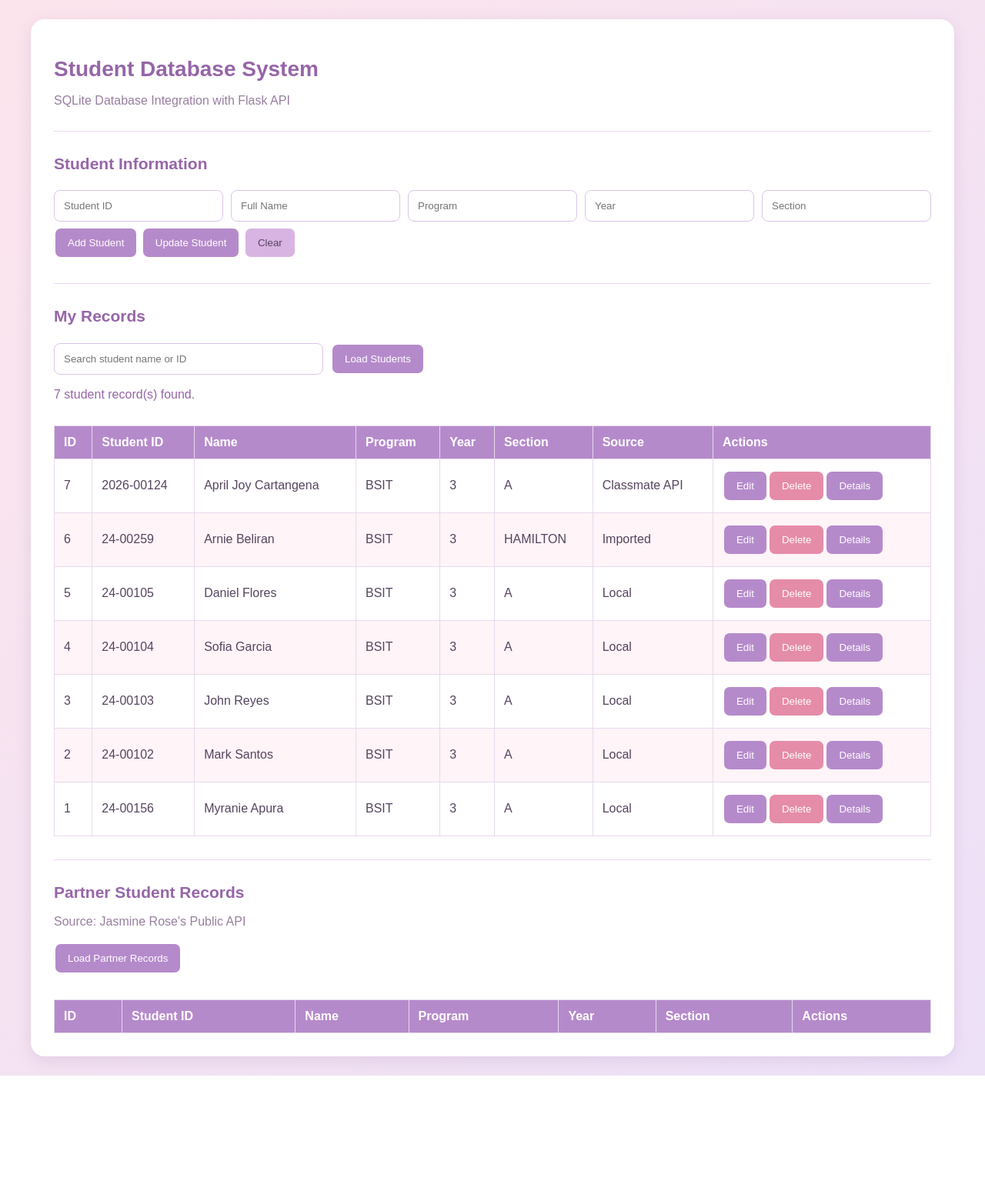
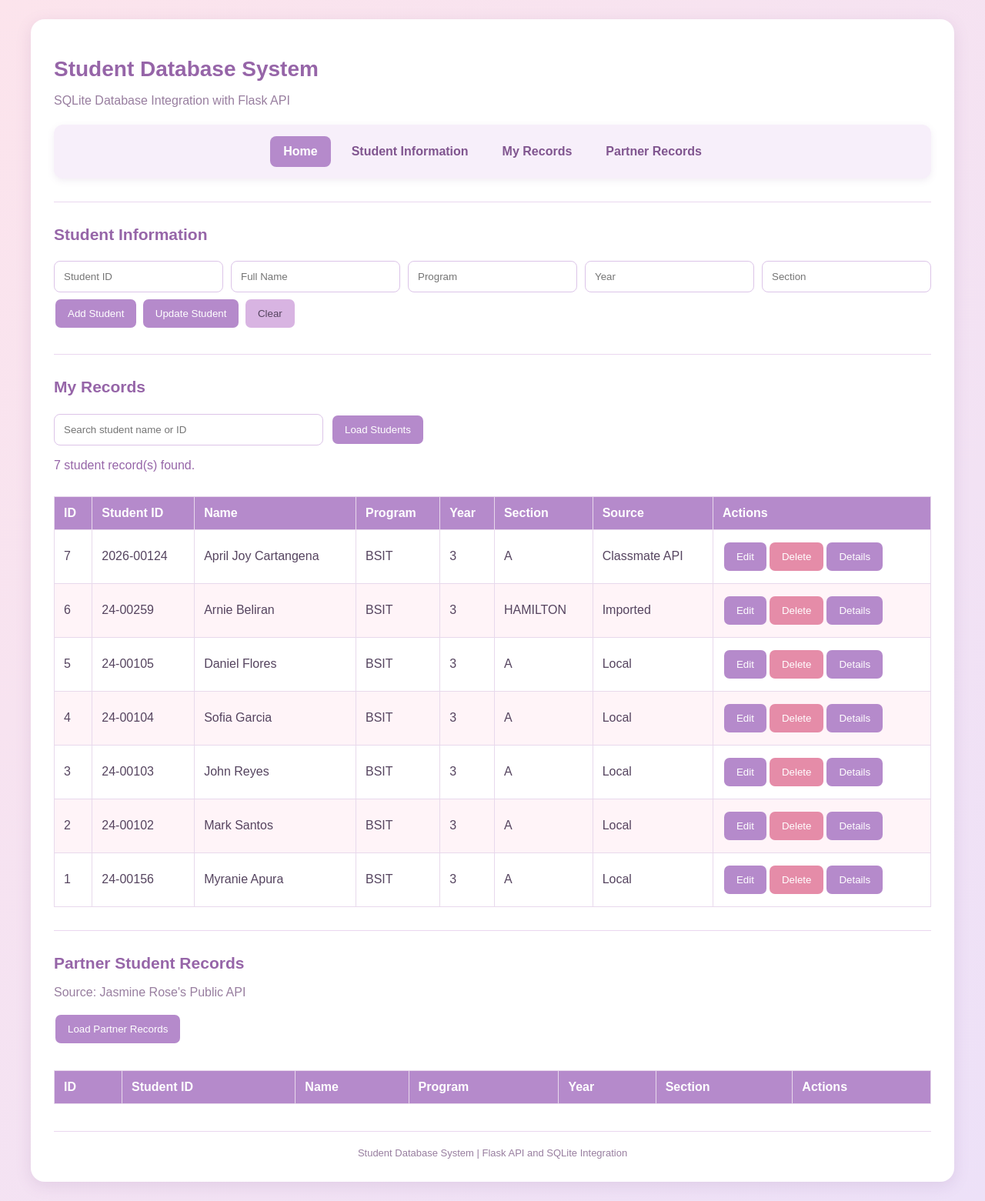
Before and after one commit to apuramyranie620-svg/myranie-arch, a Flask app: page / in a window 1280 px wide. Shown: the whole page at 77% size. Before the commit the page ends 1398 px from the top, so only its background shows below. Run offline with Flask 3, Linux system fonts and the light colour scheme; data comes from the database, SQL or seed files in the repository; lists and menus that the app fills with data are empty.

Commit message:
Finalize student database navigation and API integration

```diff
--- a/templates/index.html
+++ b/templates/index.html
@@ -9,6 +9,10 @@
     <style>
         * {
             box-sizing: border-box;
+        }
+
+        html {
+            scroll-behavior: smooth;
         }
 
         body {
@@ -51,11 +55,45 @@
             margin: 30px 0;
         }
 
+        /* NAVIGATION */
+
+        .navbar {
+            display: flex;
+            flex-wrap: wrap;
+            justify-content: center;
+            gap: 10px;
+            background: #F7EFFA;
+            padding: 15px;
+            border-radius: 12px;
+            margin: 22px 0;
+            position: sticky;
+            top: 10px;
+            z-index: 100;
+            box-shadow: 0 3px 10px rgba(130, 90, 150, 0.10);
+        }
+
+        .navbar a {
+            text-decoration: none;
+            color: #80558F;
+            font-weight: bold;
+            padding: 11px 17px;
+            border-radius: 8px;
+            transition: 0.3s;
+        }
+
+        .navbar a:hover,
+        .navbar a.active {
+            background: #B58ACB;
+            color: white;
+        }
+
         .section-box {
             margin-top: 25px;
+            scroll-margin-top: 100px;
         }
 
-        .form-area, .search-area {
+        .form-area,
+        .search-area {
             display: flex;
             flex-wrap: wrap;
             gap: 10px;
@@ -89,6 +127,11 @@
 
         button:hover {
             background: #9665A8;
+        }
+
+        button:disabled {
+            opacity: 0.6;
+            cursor: not-allowed;
         }
 
         .delete-btn {
@@ -170,6 +213,15 @@
             max-width: 350px;
         }
 
+        .footer {
+            text-align: center;
+            margin-top: 35px;
+            padding-top: 20px;
+            border-top: 1px solid #EAD7EF;
+            color: #987E9F;
+            font-size: 13px;
+        }
+
         @media (max-width: 600px) {
             body {
                 padding: 10px;
@@ -190,57 +242,122 @@
             input {
                 width: 100%;
             }
+
+            .navbar {
+                position: static;
+                flex-direction: column;
+                text-align: center;
+            }
+
+            .navbar a {
+                display: block;
+            }
         }
     </style>
 </head>
 
 <body>
-<div class="container">
 
-    <h1>Student Database System</h1>
-    <p class="subtitle">SQLite Database Integration with Flask API</p>
+<div class="container" id="home">
+
+    <!-- HEADER -->
+
+    <header>
+        <h1>Student Database System</h1>
+        <p class="subtitle">
+            SQLite Database Integration with Flask API
+        </p>
+    </header>
+
+    <!-- NAVIGATION BAR -->
+
+    <nav class="navbar">
+        <a href="#home" class="active">Home</a>
+        <a href="#studentInfo">Student Information</a>
+        <a href="#myRecords">My Records</a>
+        <a href="#partnerRecords">Partner Records</a>
+    </nav>
 
     <hr>
 
     <!-- STUDENT INFORMATION -->
-    <div class="section-box">
+
+    <div class="section-box" id="studentInfo">
+
         <h2>Student Information</h2>
 
         <div class="form-area">
-            <input type="text" id="student_id" placeholder="Student ID">
-            <input type="text" id="name" placeholder="Full Name">
-            <input type="text" id="program" placeholder="Program">
-            <input type="number" id="year" placeholder="Year" min="1">
-            <input type="text" id="section" placeholder="Section">
+
+            <input
+                type="text"
+                id="student_id"
+                placeholder="Student ID"
+            >
+
+            <input
+                type="text"
+                id="name"
+                placeholder="Full Name"
+            >
+
+            <input
+                type="text"
+                id="program"
+                placeholder="Program"
+            >
+
+            <input
+                type="number"
+                id="year"
+                placeholder="Year"
+                min="1"
+            >
+
+            <input
+                type="text"
+                id="section"
+                placeholder="Section"
+            >
+
         </div>
 
         <button onclick="addStudent()">Add Student</button>
+
         <button onclick="updateStudent()">Update Student</button>
+
         <button class="clear-btn" onclick="clearForm()">Clear</button>
 
         <p id="formMessage" class="message"></p>
+
     </div>
 
     <hr>
 
     <!-- MY RECORDS -->
-    <div class="section-box">
+
+    <div class="section-box" id="myRecords">
+
         <h2>My Records</h2>
 
         <div class="search-area">
+
             <input
                 type="text"
                 id="search"
                 placeholder="Search student name or ID"
                 oninput="loadStudents()"
             >
+
             <button onclick="loadStudents()">Load Students</button>
+
         </div>
 
         <p id="myMessage" class="message"></p>
 
         <div class="table-container">
+
             <table>
+
                 <thead>
                     <tr>
                         <th>ID</th>
@@ -253,29 +370,39 @@
                         <th>Actions</th>
                     </tr>
                 </thead>
+
                 <tbody id="studentList"></tbody>
+
             </table>
+
         </div>
 
         <div id="localDetails" class="details" hidden></div>
+
     </div>
 
     <hr>
 
     <!-- PARTNER STUDENT RECORDS -->
-    <div class="section-box">
+
+    <div class="section-box" id="partnerRecords">
+
         <h2>Partner Student Records</h2>
 
         <p class="subtitle">
             Source: Jasmine Rose's Public API
         </p>
 
-        <button onclick="loadClassmate()">Load Partner Records</button>
+        <button onclick="loadClassmate()">
+            Load Partner Records
+        </button>
 
         <p id="remoteMessage" class="message"></p>
 
         <div class="table-container">
+
             <table>
+
                 <thead>
                     <tr>
                         <th>ID</th>
@@ -287,16 +414,27 @@
                         <th>Actions</th>
                     </tr>
                 </thead>
+
                 <tbody id="classmateList"></tbody>
+
             </table>
+
         </div>
 
         <div id="remoteDetails" class="details" hidden></div>
+
+    </div>
+
+    <!-- FOOTER -->
+
+    <div class="footer">
+        Student Database System | Flask API and SQLite Integration
     </div>
 
 </div>
 
 <script>
+
 // ==========================================
 // GLOBAL VARIABLES
 // ==========================================
@@ -315,24 +453,44 @@ function createCell(value) {
     return cell;
 }
 
+
 function normalizeStudent(student) {
     return {
         id: student.id ?? null,
+
         student_id: student.student_id ?? "",
-        name: student.name ?? student.full_name ?? student.student_name ?? "",
-        program: student.program ?? student.course ?? "",
-        year: student.year ?? student.year_level ?? "",
+
+        name:
+            student.name ??
+            student.full_name ??
+            student.student_name ??
+            "",
+
+        program:
+            student.program ??
+            student.course ??
+            "",
+
+        year:
+            student.year ??
+            student.year_level ??
+            "",
+
         section: student.section ?? "",
+
         source: student.source ?? "Local"
     };
 }
 
+
 function showDetails(box, student, title) {
+
     box.hidden = false;
     box.replaceChildren();
 
     const heading = document.createElement("h3");
     heading.textContent = title;
+
     box.appendChild(heading);
 
     const fields = [
@@ -346,25 +504,36 @@ function showDetails(box, student, title) {
     ];
 
     fields.forEach(([label, value]) => {
+
         const p = document.createElement("p");
+
         p.textContent = label + ": " + (value ?? "-");
+
         box.appendChild(p);
+
     });
+
 }
 
 
 // ==========================================
-// GET FORM DATA
+// FORM DATA
 // ==========================================
 
 function getFormData() {
+
     return {
         student_id: document.getElementById("student_id").value.trim(),
+
         name: document.getElementById("name").value.trim(),
+
         program: document.getElementById("program").value.trim(),
+
         year: document.getElementById("year").value,
+
         section: document.getElementById("section").value.trim()
     };
+
 }
 
 
@@ -373,6 +542,7 @@ function getFormData() {
 // ==========================================
 
 function validateForm(data) {
+
     if (
         !data.student_id ||
         !data.name ||
@@ -393,7 +563,9 @@ function validateForm(data) {
     }
 
     data.year = Number(data.year);
+
     return true;
+
 }
 
 
@@ -402,17 +574,23 @@ function validateForm(data) {
 // ==========================================
 
 async function addStudent() {
+
     const data = getFormData();
 
     if (!validateForm(data)) return;
 
     try {
+
         const response = await fetch("/api/students", {
+
             method: "POST",
+
             headers: {
                 "Content-Type": "application/json"
             },
+
             body: JSON.stringify(data)
+
         });
 
         const result = await response.json();
@@ -425,11 +603,15 @@ async function addStudent() {
             result.message || "Student added successfully.";
 
         clearForm();
+
         await loadStudents();
 
     } catch (error) {
+
         alert(error.message);
+
     }
+
 }
 
 
@@ -438,11 +620,15 @@ async function addStudent() {
 // ==========================================
 
 async function loadStudents() {
+
     const list = document.getElementById("studentList");
+
     const message = document.getElementById("myMessage");
 
     try {
+
         const response = await fetch("/api/students");
+
         const students = await response.json();
 
         if (!response.ok) {
@@ -459,16 +645,26 @@ async function loadStudents() {
             .value.toLowerCase().trim();
 
         const filtered = students.filter(student => {
+
             return (
-                String(student.name ?? "").toLowerCase().includes(search) ||
-                String(student.student_id ?? "").toLowerCase().includes(search) ||
-                String(student.program ?? "").toLowerCase().includes(search)
+
+                String(student.name ?? "")
+                    .toLowerCase().includes(search) ||
+
+                String(student.student_id ?? "")
+                    .toLowerCase().includes(search) ||
+
+                String(student.program ?? "")
+                    .toLowerCase().includes(search)
+
             );
+
         });
 
         list.replaceChildren();
 
         filtered.forEach(student => {
+
             const row = document.createElement("tr");
 
             [
@@ -480,23 +676,35 @@ async function loadStudents() {
                 student.section,
                 student.source || "Local"
             ].forEach(value => {
+
                 row.appendChild(createCell(value));
+
             });
 
             const actionCell = document.createElement("td");
 
             const editButton = document.createElement("button");
+
             editButton.textContent = "Edit";
+
             editButton.onclick = () => editStudent(student.id);
 
+
             const deleteButton = document.createElement("button");
+
             deleteButton.textContent = "Delete";
+
             deleteButton.className = "delete-btn";
+
             deleteButton.onclick = () => deleteStudent(student.id);
 
+
             const detailsButton = document.createElement("button");
+
             detailsButton.textContent = "Details";
+
             detailsButton.onclick = () => showLocalDetails(student.id);
+
 
             actionCell.append(
                 editButton,
@@ -505,17 +713,24 @@ async function loadStudents() {
             );
 
             row.appendChild(actionCell);
+
             list.appendChild(row);
+
         });
 
         message.textContent =
             filtered.length + " student record(s) found.";
 
     } catch (error) {
+
         console.error("Retrieve Error:", error);
+
         message.textContent = error.message;
+
         list.replaceChildren();
+
     }
+
 }
 
 
@@ -524,8 +739,11 @@ async function loadStudents() {
 // ==========================================
 
 async function editStudent(id) {
+
     try {
+
         const response = await fetch("/api/students/" + id);
+
         const student = await response.json();
 
         if (!response.ok) {
@@ -534,23 +752,34 @@ async function editStudent(id) {
 
         selectedId = student.id;
 
-        document.getElementById("student_id").value = student.student_id;
-        document.getElementById("name").value = student.name;
-        document.getElementById("program").value = student.program;
-        document.getElementById("year").value = student.year;
-        document.getElementById("section").value = student.section;
+        document.getElementById("student_id").value =
+            student.student_id;
+
+        document.getElementById("name").value =
+            student.name;
+
+        document.getElementById("program").value =
+            student.program;
+
+        document.getElementById("year").value =
+            student.year;
+
+        document.getElementById("section").value =
+            student.section;
 
         document.getElementById("formMessage").textContent =
             "Editing student: " + student.name;
 
-        window.scrollTo({
-            top: 0,
+        document.getElementById("studentInfo").scrollIntoView({
             behavior: "smooth"
         });
 
     } catch (error) {
+
         alert(error.message);
+
     }
+
 }
 
 
@@ -559,9 +788,13 @@ async function editStudent(id) {
 // ==========================================
 
 async function updateStudent() {
+
     if (selectedId === null) {
+
         alert("Please select a student to edit first.");
+
         return;
+
     }
 
     const data = getFormData();
@@ -569,13 +802,16 @@ async function updateStudent() {
     if (!validateForm(data)) return;
 
     try {
+
         const response = await fetch(
             "/api/students/" + selectedId,
             {
                 method: "PUT",
+
                 headers: {
                     "Content-Type": "application/json"
                 },
+
                 body: JSON.stringify(data)
             }
         );
@@ -590,11 +826,15 @@ async function updateStudent() {
             result.message || "Student updated successfully.";
 
         clearForm();
+
         await loadStudents();
 
     } catch (error) {
+
         alert(error.message);
+
     }
+
 }
 
 
@@ -603,11 +843,13 @@ async function updateStudent() {
 // ==========================================
 
 async function deleteStudent(id) {
+
     if (!confirm("Are you sure you want to delete this student?")) {
         return;
     }
 
     try {
+
         const response = await fetch(
             "/api/students/" + id,
             {
@@ -631,8 +873,11 @@ async function deleteStudent(id) {
         await loadStudents();
 
     } catch (error) {
+
         alert(error.message);
+
     }
+
 }
 
 
@@ -641,15 +886,21 @@ async function deleteStudent(id) {
 // ==========================================
 
 function clearForm() {
+
     document.getElementById("student_id").value = "";
+
     document.getElementById("name").value = "";
+
     document.getElementById("program").value = "";
+
     document.getElementById("year").value = "";
+
     document.getElementById("section").value = "";
 
     selectedId = null;
 
     document.getElementById("formMessage").textContent = "";
+
 }
 
 
@@ -658,21 +909,31 @@ function clearForm() {
 // ==========================================
 
 async function showLocalDetails(id) {
+
     const box = document.getElementById("localDetails");
 
     try {
+
         const response = await fetch("/api/students/" + id);
+
         const student = await response.json();
 
         if (!response.ok) {
             throw new Error(student.error || "Student not found.");
         }
 
-        showDetails(box, student, "My Student Details");
+        showDetails(
+            box,
+            student,
+            "My Student Details"
+        );
 
     } catch (error) {
+
         alert(error.message);
+
     }
+
 }
 
 
@@ -681,15 +942,21 @@ async function showLocalDetails(id) {
 // ==========================================
 
 async function loadClassmate() {
+
     const list = document.getElementById("classmateList");
+
     const message = document.getElementById("remoteMessage");
 
     message.textContent = "Connecting to Jasmine's API...";
+
     list.replaceChildren();
+
     remoteStudents = [];
 
     try {
+
         const response = await fetch("/api/classmate/students");
+
         const data = await response.json();
 
         if (!response.ok) {
@@ -705,12 +972,17 @@ async function loadClassmate() {
         remoteStudents = data;
 
         if (data.length === 0) {
+
             message.textContent = "No partner records found.";
+
             return;
+
         }
 
         data.forEach((student, index) => {
+
             const normalized = normalizeStudent(student);
+
             const row = document.createElement("tr");
 
             [
@@ -721,34 +993,50 @@ async function loadClassmate() {
                 normalized.year,
                 normalized.section
             ].forEach(value => {
+
                 row.appendChild(createCell(value));
+
             });
 
             const actionCell = document.createElement("td");
 
             const detailsButton = document.createElement("button");
+
             detailsButton.textContent = "View Details";
+
             detailsButton.onclick = () => showRemoteDetails(index);
 
+
             const saveButton = document.createElement("button");
+
             saveButton.textContent = "Save to My Database";
+
             saveButton.className = "save-btn";
+
             saveButton.onclick = () => savePartnerRecord(index);
 
+
             actionCell.append(detailsButton, saveButton);
+
             row.appendChild(actionCell);
+
             list.appendChild(row);
+
         });
 
         message.textContent =
             data.length + " partner record(s) retrieved successfully.";
 
     } catch (error) {
+
         message.textContent = "Failed to fetch: " + error.message;
+
         list.replaceChildren();
 
         console.error("Partner API Error:", error);
+
     }
+
 }
 
 
@@ -757,11 +1045,15 @@ async function loadClassmate() {
 // ==========================================
 
 function showRemoteDetails(index) {
+
     const student = remoteStudents[index];
 
     if (!student) {
+
         alert("Student record not found.");
+
         return;
+
     }
 
     const box = document.getElementById("remoteDetails");
@@ -771,6 +1063,7 @@ function showRemoteDetails(index) {
         normalizeStudent(student),
         "Partner Student Details"
     );
+
 }
 
 
@@ -779,11 +1072,15 @@ function showRemoteDetails(index) {
 // ==========================================
 
 async function savePartnerRecord(index) {
+
     const student = remoteStudents[index];
 
     if (!student) {
+
         alert("Partner student record not found.");
+
         return;
+
     }
 
     const record = normalizeStudent(student);
@@ -795,23 +1092,37 @@ async function savePartnerRecord(index) {
         !record.year ||
         !record.section
     ) {
+
         alert("This partner record has incomplete information.");
+
         return;
+
     }
 
     try {
+
         const response = await fetch("/save-partner-record", {
+
             method: "POST",
+
             headers: {
                 "Content-Type": "application/json"
             },
+
             body: JSON.stringify({
+
                 student_id: record.student_id,
+
                 name: record.name,
+
                 program: record.program,
+
                 year: Number(record.year),
+
                 section: record.section
+
             })
+
         });
 
         const result = await response.json();
@@ -827,9 +1138,33 @@ async function savePartnerRecord(index) {
         await loadStudents();
 
     } catch (error) {
+
         alert("Unable to save partner record: " + error.message);
+
     }
+
 }
+
+
+// ==========================================
+// NAVIGATION ACTIVE LINK
+// ==========================================
+
+const navigationLinks = document.querySelectorAll(".navbar a");
+
+navigationLinks.forEach(link => {
+
+    link.addEventListener("click", function() {
+
+        navigationLinks.forEach(item => {
+            item.classList.remove("active");
+        });
+
+        this.classList.add("active");
+
+    });
+
+});
 
 
 // ==========================================
@@ -839,5 +1174,6 @@ async function savePartnerRecord(index) {
 loadStudents();
 
 </script>
+
 </body>
 </html>
```
